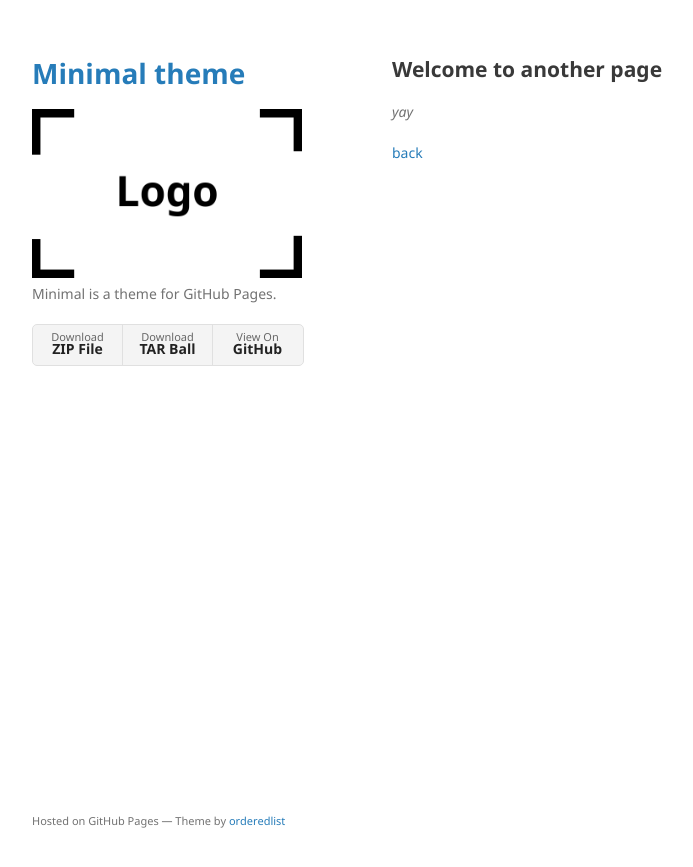
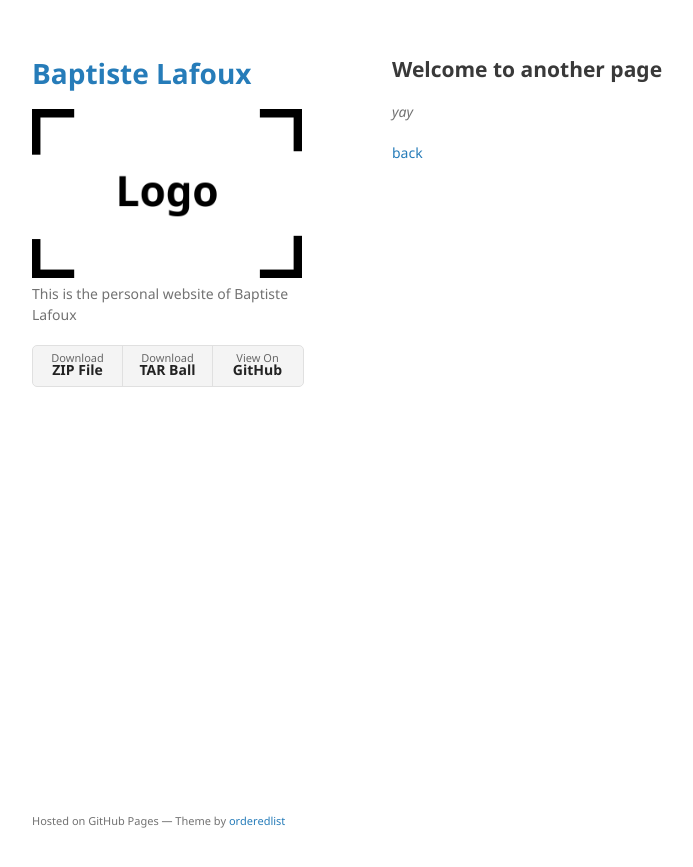
Before and after one commit to BaptisteLafoux/baptistelafoux.github.io, a Jekyll site: the page built from docs/another-page.md, in a window 1280 px wide. Shown: the top 867 px of the page, without its empty margins (178-871 px from the left). Built offline with Jekyll 4.4.1, drawn with Linux system fonts in a browser that asks for light colours.

Commit message:
Update _config.yml

```diff
--- a/docs/_config.yml
+++ b/docs/_config.yml
@@ -1,6 +1,6 @@
-title: Minimal theme
+title: Baptiste Lafoux
 logo: /assets/img/logo.png
-description: Minimal is a theme for GitHub Pages.
+description: This is the personal website of Baptiste Lafoux
 show_downloads: true
 google_analytics:
 theme: jekyll-theme-minimal
```
